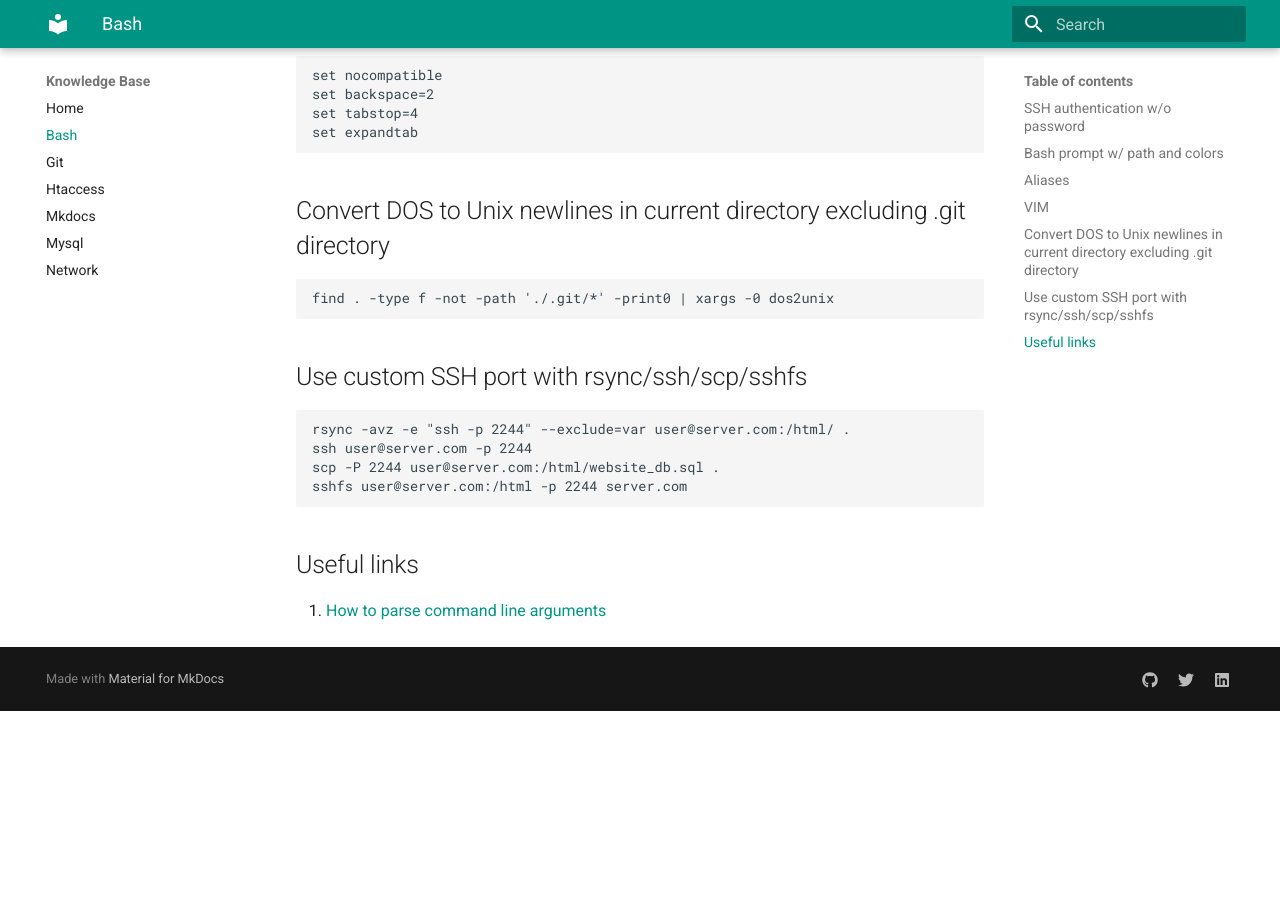
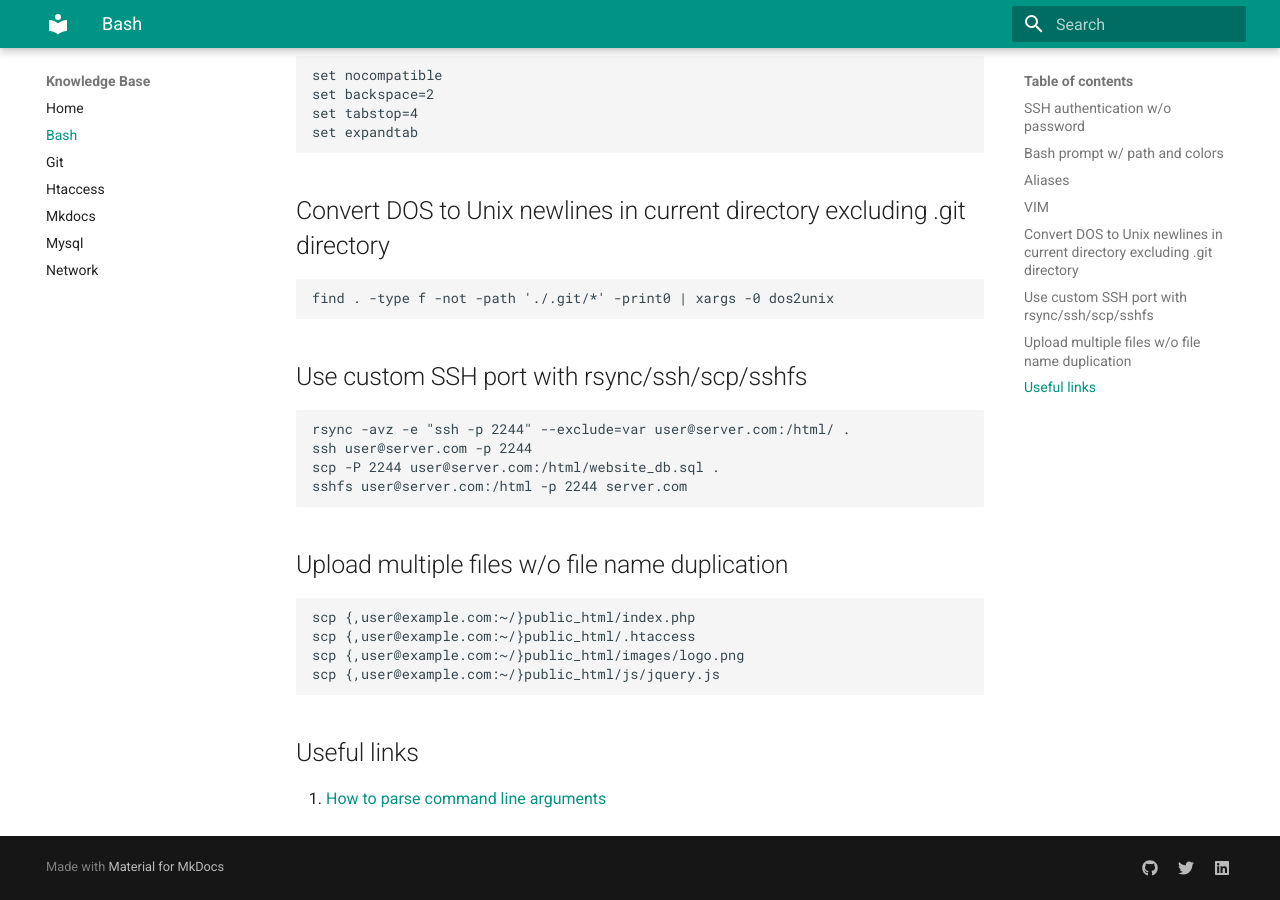
Before and after one commit to yutv/kb, an MkDocs documentation site: the page built from docs/bash.md, in a window 1280 px wide and 900 px high, scrolled down 1444 px. Built offline with MkDocs 1.6.1 and Material for MkDocs 9.7.7, drawn with Linux system fonts in a browser that asks for light colours; before the commit the page ends 2155 px from its top, so only the background shows below that.

Commit message:
Bash. scp and figure brackets trick

```diff
--- a/docs/bash.md
+++ b/docs/bash.md
@@ -71,5 +71,12 @@ for code in $(seq -w 0 255); do for attr in 0 1; do printf "%s-%03s %bTest%b\n"
     scp -P 2244 user@server.com:/html/website_db.sql .
     sshfs user@server.com:/html -p 2244 server.com
 
+##Upload multiple files w/o file name duplication
+
+    scp {,user@example.com:~/}public_html/index.php
+    scp {,user@example.com:~/}public_html/.htaccess
+    scp {,user@example.com:~/}public_html/images/logo.png
+    scp {,user@example.com:~/}public_html/js/jquery.js
+
 ##Useful links
 1. [How to parse command line arguments](https://stackoverflow.com/questions/192249/how-do-i-parse-command-line-arguments-in-bash)
```
